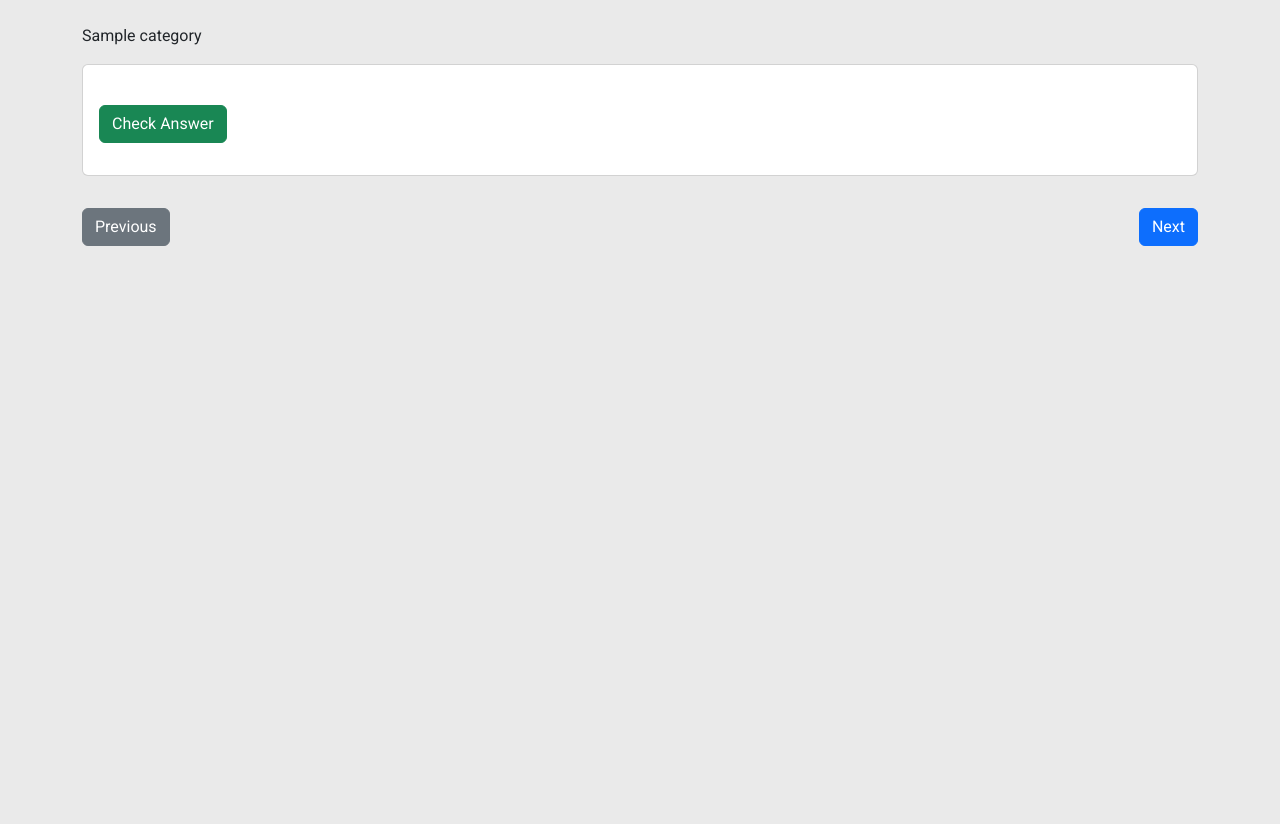
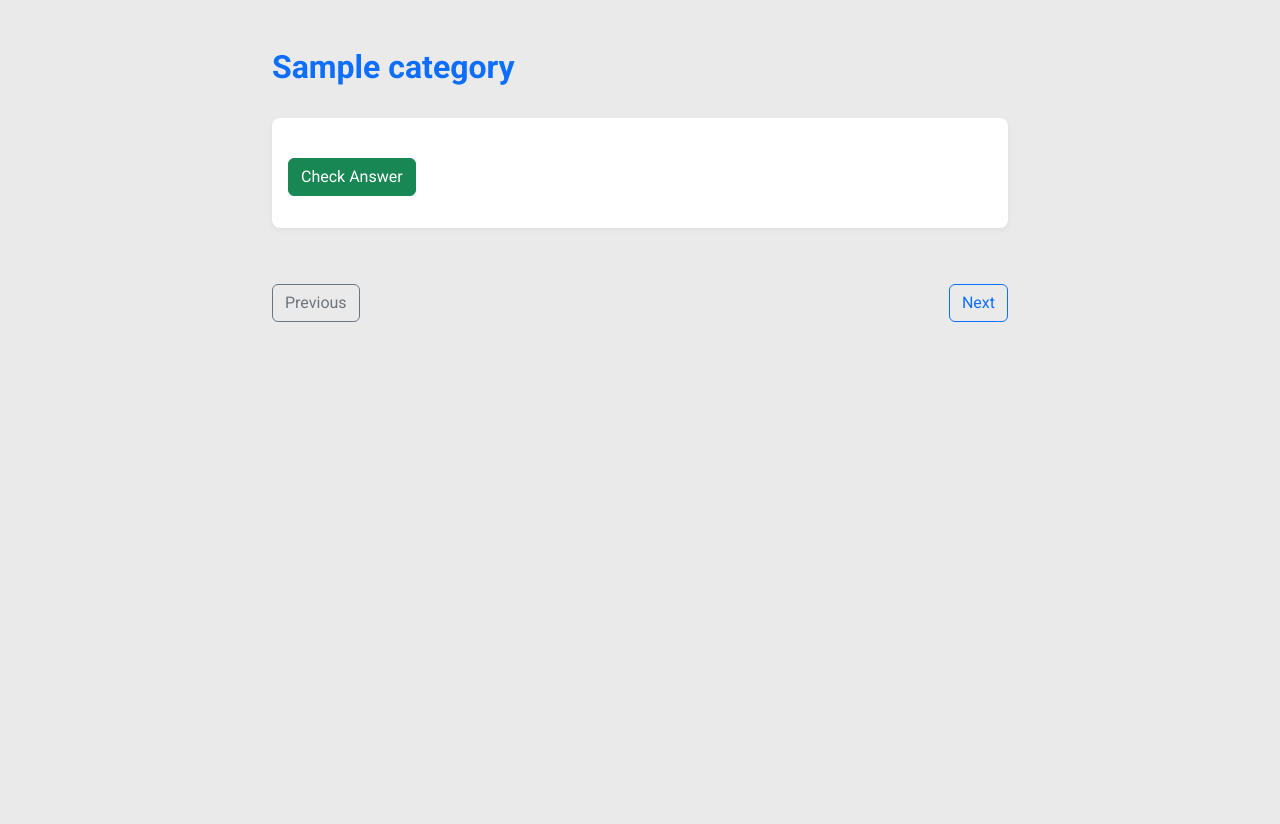
Before and after one commit to gerasoa/life-in-the-uk-prep, a Django app: page /categories/1/study/ in a window 1280 px wide. Shown: the part 56-880 px from the top of the page. Run offline with Django 5.2, Linux system fonts and the light colour scheme; data comes from the database, SQL or seed files in the repository; tables that the repository leaves empty hold one stand-in row (values such as "Sample post").

Commit message:
feat: enhance accessibility and styling for category and study card pages

```diff
--- a/quiz/templates/categories.html
+++ b/quiz/templates/categories.html
@@ -53,7 +53,7 @@
       <h2 class="mb-3 text-start">📚 Study by Category</h2>
       <div class="category-list">
         {% for category in categories %}
-          <a href="{% url 'study_cards' category.id %}" class="category-item">
+          <a href="{% url 'study_cards' category.id %}" class="category-item"aria-label="Study {{ category.name }} category">
             <div class="category-name">{{ category.name }}</div>
             <div class="category-count">{{ category.num_questions }} questions</div>
           </a>
--- a/quiz/templates/study_cards.html
+++ b/quiz/templates/study_cards.html
@@ -2,15 +2,37 @@
 {% load static %}
 {% block content %}
 
+<style>
+  .card {
+  border-radius: 8px;
+  box-shadow: 0 2px 6px rgba(0,0,0,0.05);
+  border: none;
 
-<div class="container">
-  <div class="row">
-    <div class="col">
-      <p id="category-title">{{ category.name }}</p>
+  .list-group-item {
+  border-radius: 8px;
+  box-shadow: 0 1px 3px rgba(0,0,0,0.04);
+  transition: background-color 0.2s ease;
+}
+
+.list-group-item:hover {
+  background-color: #e6f0ff;
+}
+.result-icon {
+  margin-left: 8px;
+  float: right;
+}
+}
+
+</style>
+
+<div class="container-lg py-4">
+  <div class="row justify-content-center mb-3">
+    <div class="col col-md-8">
+      <h2 id="category-title" class="mb-3 text-start text-primary fw-semibold">{{ category.name }}</h2>
     </div>
   </div>
-  <div class="row">
-    <div class="col">
+  <div class="row justify-content-center mb-3">
+    <div class="col col-md-8">
       <div class="card mb-3">
         <div class="card-body">
           <p id="question-text"></p>
@@ -24,12 +46,18 @@
       </div>
     </div>
   </div>
-  <div class="row mt-3">
-    <div class="col d-flex justify-content-between align-items-center">
+  <div class="row justify-content-center mb-3 mt-3">
+    <!-- <div class="col d-flex justify-content-between align-items-center">
       <button id="prev-btn" class="btn btn-secondary" type="button">Previous</button>
       <button id="next-btn" class="btn btn-primary" type="button">Next</button>
       <button id="finish-btn" class="btn btn-danger d-none" type="button">Finish</button>
+    </div> -->
+    <div class="col col-md-8 d-flex justify-content-between mt-4">
+      <button id="prev-btn" class="btn btn-outline-secondary">Previous</button>
+      <button id="next-btn" class="btn btn-outline-primary">Next</button>
+      <button id="finish-btn" class="btn btn-outline-danger d-none">Finish</button>
     </div>
+
   </div>
 </div>
 
@@ -239,11 +267,16 @@
         nextBtn.className = 'btn btn-link';
         finishBtn.className = 'btn btn-link d-none';
       } else {
-        prevBtn.className = 'btn btn-secondary';
-        nextBtn.className = 'btn btn-primary';
-        finishBtn.className = 'btn btn-danger d-none';
+        prevBtn.className = 'btn btn-outline-secondary';
+        nextBtn.className = 'btn btn-outline-primary';
+        finishBtn.className = 'btn btn-outline-danger d-none';
       }
     }
+
+
+
+
+
 
   // Inicialização
   renderQuestion(current);
```
